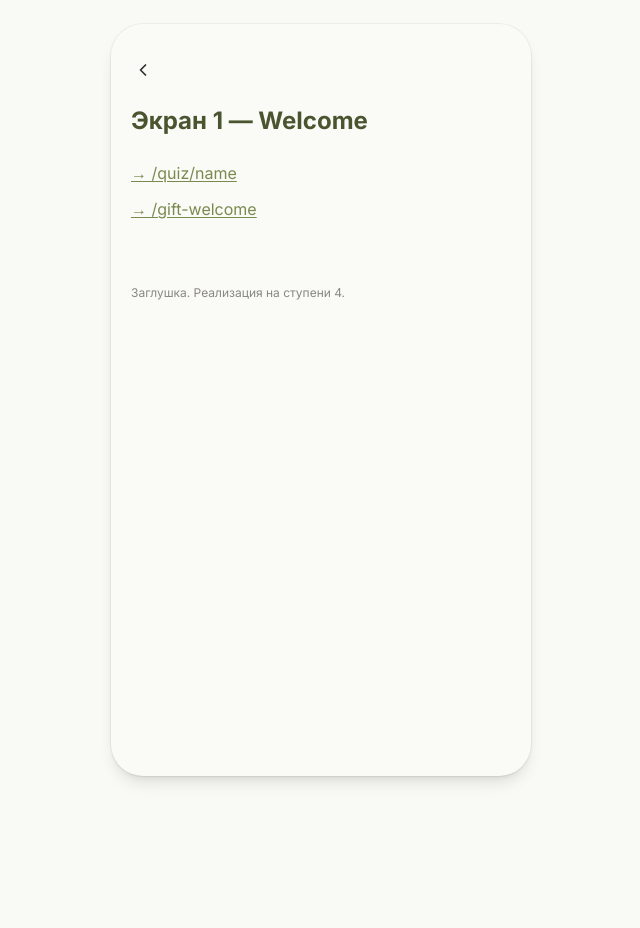
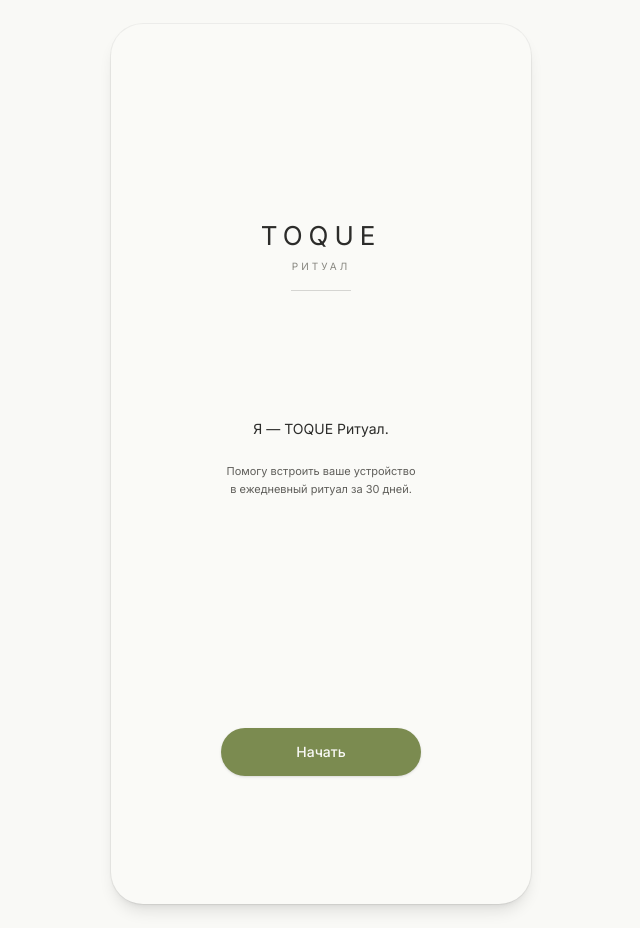
Before and after one commit to psihocybin/TOQUE-SKINCARE, a Next.js app: page /welcome in a window 1280 px wide. Shown: the whole page, without its empty margins (319-959 px from the left). Before the commit the page ends 800 px from the top, so only its background shows below. Built offline with nearby package versions, Linux system fonts and the light colour scheme.

Commit message:
Stage 4: Splash + Welcome real screens, removed gift-welcome and stories

```diff
--- a/app/(main)/profile/page.tsx
+++ b/app/(main)/profile/page.tsx
@@ -4,7 +4,7 @@ export default function Page() {
   return (
     <StubScreen
       title="Экран 15 — Профиль"
-      links={[{ href: "/settings", label: "→ /settings" }, { href: "/support", label: "→ /support" }, { href: "/ecosystem", label: "→ /ecosystem" }, { href: "/warranty", label: "→ /warranty" }, { href: "/my-program", label: "→ /my-program" }, { href: "/referrals", label: "→ /referrals" }, { href: "/stories", label: "→ /stories" }]}
+      links={[{ href: "/settings", label: "→ /settings" }, { href: "/support", label: "→ /support" }, { href: "/ecosystem", label: "→ /ecosystem" }, { href: "/warranty", label: "→ /warranty" }, { href: "/my-program", label: "→ /my-program" }, { href: "/referrals", label: "→ /referrals" }]}
       note="Заглушка. Реализация на ступени 8."
     />
   );
--- /dev/null
+++ b/app/(onboarding)/quiz/device/page.tsx
@@ -0,0 +1,15 @@
+import { StubScreen } from "@/components/shared/stub-screen";
+
+export default function Page() {
+  return (
+    <StubScreen
+      title="Экран — Квиз: Выбор устройства"
+      backHref="/welcome"
+      links={[
+        { href: "/quiz/name", label: "→ /quiz/name" },
+        { href: "/welcome", label: "← /welcome" },
+      ]}
+      note="Заглушка. Реализация на ступени 5."
+    />
+  );
+}
--- a/app/(onboarding)/splash/page.tsx
+++ b/app/(onboarding)/splash/page.tsx
@@ -1,29 +1,33 @@
+"use client";
+
+import { motion } from "framer-motion";
 import { FadeIn } from "@/components/shared/fade-in";
 import { TimedRedirect } from "@/components/shared/timed-redirect";
 
 export default function SplashPage() {
   return (
-    <main className="flex min-h-screen flex-col items-center justify-center px-6 text-center">
+    <main className="relative flex min-h-screen flex-col items-center justify-center px-6 text-center">
       <TimedRedirect to="/welcome" delayMs={2000} />
 
-      <FadeIn>
-        <p className="font-mono text-xs uppercase tracking-[0.4em] text-text-muted">
-          Ритуал
-        </p>
-        <h1 className="mt-5 text-5xl font-semibold tracking-[0.18em] text-olive-dark">
+      <FadeIn duration={0.4} y={0}>
+        <h1 className="text-[32px] font-bold tracking-[8px] text-olive">
           TOQUE
         </h1>
-        <p className="mt-5 text-base leading-relaxed text-text-muted">
-          Спокойный ритуал ухода — каждый день видимое улучшение.
+        <p className="mt-1 text-[9px] uppercase tracking-[4px] text-text-muted">
+          Ритуал
         </p>
       </FadeIn>
 
-      <FadeIn delay={0.4}>
-        <span
-          className="mt-12 block h-1.5 w-1.5 animate-pulse rounded-pill bg-olive"
-          aria-hidden
-        />
-      </FadeIn>
+      <div className="absolute left-1/2 top-[85%] -translate-x-1/2">
+        <div className="h-[2px] w-[100px] overflow-hidden rounded-pill bg-black/10">
+          <motion.div
+            className="h-full rounded-pill bg-olive"
+            initial={{ width: 0 }}
+            animate={{ width: "100%" }}
+            transition={{ duration: 1.8, ease: "easeInOut" }}
+          />
+        </div>
+      </div>
     </main>
   );
 }
--- a/app/(onboarding)/welcome/page.tsx
+++ b/app/(onboarding)/welcome/page.tsx
@@ -1,12 +1,44 @@
-import { StubScreen } from "@/components/shared/stub-screen";
+"use client";
 
-export default function Page() {
+import { useRouter } from "next/navigation";
+import { FadeIn } from "@/components/shared/fade-in";
+import { Button } from "@/components/ui/button";
+
+export default function WelcomePage() {
+  const router = useRouter();
+
   return (
-    <StubScreen
-      title="Экран 1 — Welcome"
-      backHref="/splash"
-      links={[{ href: "/quiz/name", label: "→ /quiz/name" }, { href: "/gift-welcome", label: "→ /gift-welcome" }]}
-      note="Заглушка. Реализация на ступени 4."
-    />
+    <main className="relative flex min-h-screen flex-col items-center px-6">
+      <FadeIn
+        delay={0.2}
+        duration={0.5}
+        className="flex w-full flex-1 flex-col items-center"
+      >
+        <div className="mt-[24vh] flex flex-col items-center">
+          <p className="text-[26px] tracking-[6px] text-text">TOQUE</p>
+          <p className="mt-1 text-[10px] uppercase tracking-[3px] text-text-muted">
+            Ритуал
+          </p>
+          <span className="mt-4 block h-px w-[60px] bg-black/15" aria-hidden />
+        </div>
+
+        <div className="mt-[16vh] flex flex-col items-center text-center">
+          <p className="text-sm text-text">Я — TOQUE Ритуал.</p>
+          <p className="mt-6 text-[11px] leading-relaxed text-[#5F5E5A]">
+            Помогу встроить ваше устройство
+            <br />в ежедневный ритуал за 30 дней.
+          </p>
+        </div>
+      </FadeIn>
+
+      <FadeIn delay={0.6} className="flex w-full justify-center pb-12">
+        <Button
+          onClick={() => router.push("/quiz/device")}
+          className="h-12 w-[200px]"
+        >
+          Начать
+        </Button>
+      </FadeIn>
+    </main>
   );
 }
--- a/components/shared/fade-in.tsx
+++ b/components/shared/fade-in.tsx
@@ -5,17 +5,24 @@ import { motion } from "framer-motion";
 type FadeInProps = {
   children: React.ReactNode;
   delay?: number;
+  duration?: number;
   y?: number;
   className?: string;
 };
 
-export function FadeIn({ children, delay = 0, y = 8, className }: FadeInProps) {
+export function FadeIn({
+  children,
+  delay = 0,
+  duration = 0.35,
+  y = 8,
+  className,
+}: FadeInProps) {
   return (
     <motion.div
       className={className}
       initial={{ opacity: 0, y }}
       animate={{ opacity: 1, y: 0 }}
-      transition={{ duration: 0.35, ease: "easeOut", delay }}
+      transition={{ duration, ease: "easeOut", delay }}
     >
       {children}
     </motion.div>
```
Also changed, not shown: 9 other files (tests, documents, lock files or other folders).
